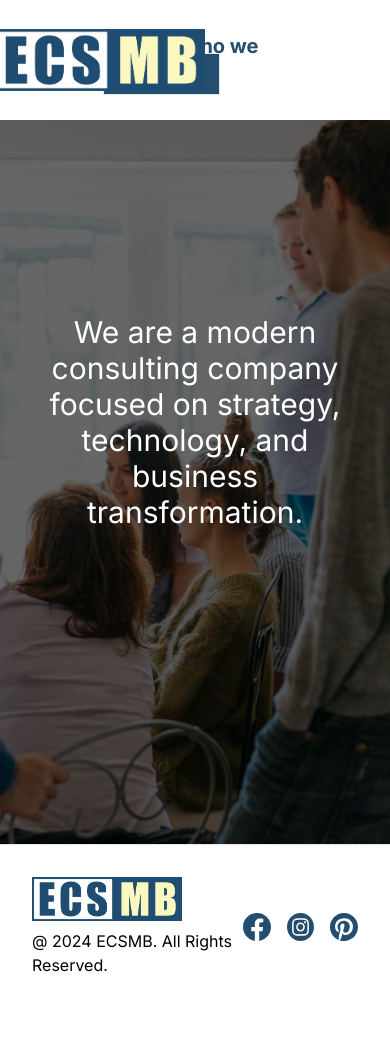
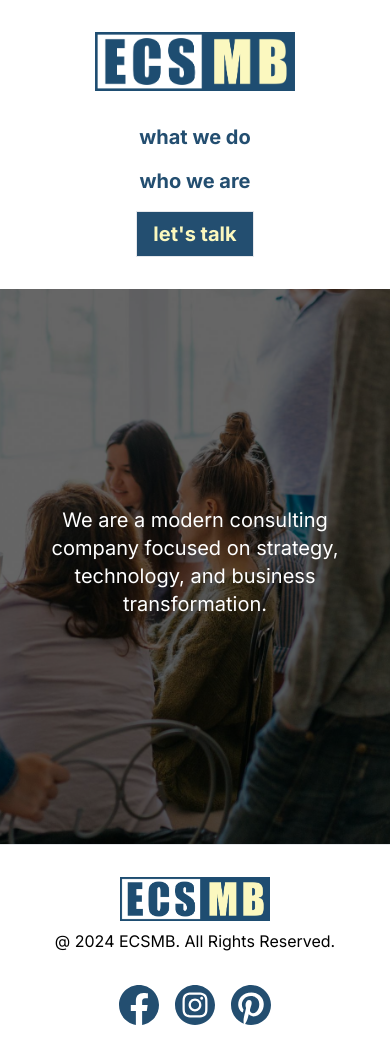
Before and after one commit to MilosBogicevic/nextjs-website, a Next.js app: page /contact in a window 390 px wide. Before the commit the page ends 1009 px from the top, so only its background shows below. Built offline with nearby package versions, Linux system fonts and the light colour scheme.

Commit message:
Added metadata info to all pages. Added changes to Header, Footer and Hero components.

```diff
--- a/src/app/contact/page.tsx
+++ b/src/app/contact/page.tsx
@@ -1,5 +1,11 @@
 import Hero from "@/components/Hero";
 import homeImg from "/public/hero-image-3.jpg";
+import { Metadata } from "next";
+
+export const metadata: Metadata = {
+  title: "Contact Us",
+  description: "",
+};
 
 export default function ContactPage() {
     return (
--- a/src/app/page.tsx
+++ b/src/app/page.tsx
@@ -1,6 +1,12 @@
 import Hero from "@/components/Hero";
 import homeImg from "/public/hero-image-1.jpg";
 import InfoSectionBelowHero from "@/components/InfoSectionBelowHero";
+import { Metadata } from "next";
+
+export const metadata: Metadata = {
+  title: "ECSMB - High performance eCommerce solutions",
+  description: "",
+};
 
 export default function Home() {
   return (
--- a/src/app/what-we-do/page.tsx
+++ b/src/app/what-we-do/page.tsx
@@ -1,5 +1,11 @@
 import Hero from "@/components/Hero";
 import homeImg from "/public/hero-image-2.jpg";
+import { Metadata } from "next";
+
+export const metadata: Metadata = {
+  title: "What we do",
+  description: "",
+};
 
 export default function WhatWeDoPage() {
   return (
--- a/src/app/who-we-are/page.tsx
+++ b/src/app/who-we-are/page.tsx
@@ -1,5 +1,11 @@
 import Hero from "@/components/Hero";
 import homeImg from "/public/hero-image-2.jpg";
+import { Metadata } from "next";
+
+export const metadata: Metadata = {
+  title: "Who we are",
+  description: "",
+};
 
 export default function WhoWeArePage() {
   return (
--- a/src/components/Footer.tsx
+++ b/src/components/Footer.tsx
@@ -8,8 +8,8 @@ import PinterestIcon from "/public/ecsmb-pinterest.svg";
 export default function Footer() {
   return (
     <footer className="flex w-full border-t border-gray-200 p-8">
-      <div className="flex container mx-auto items-center justify-between">
-        <div className="flex flex-col">
+      <div className="flex container mx-auto items-center justify-between flex-col md:flex-row gap-y-8">
+        <div className="flex flex-col items-center md:items-start">
           <Link href="/">
             <Image
               src={Logo}
@@ -19,7 +19,7 @@ export default function Footer() {
               className="transition-transform hover:scale-105"
             />
           </Link>
-          <p className="mt-2">@ 2024 ECSMB. All Rights Reserved.</p>
+          <p className="mt-2 text-center md:text-left">@ 2024 ECSMB. All Rights Reserved.</p>
         </div>
         <div className="flex space-x-4">
           <Link href="https://www.facebook.com">
--- a/src/components/Header.tsx
+++ b/src/components/Header.tsx
@@ -5,11 +5,11 @@ import Logo from "/public/logo.svg"
 export default function Header() {
   return (
     <div className="w-full absolute bg-white z-10">
-      <nav className="container relative flex flex-wrap justify-between items-center mx-auto p-8">
+      <nav className="container relative flex flex-col md:flex-row justify-between items-center mx-auto p-8 gap-y-8">
         <Link href="/">
-          <Image src={Logo} alt="" fill className="max-w-[200px] w-full transition-transform hover:scale-105"/>
+          <Image src={Logo} alt="" width={200} height={50} className="transition-transform hover:scale-105"/>
         </Link>
-        <div className="space-x-10 text-xl text-primary font-bold">
+        <div className="flex flex-col items-center sm:flex-row gap-x-8 gap-y-4 text-xl text-primary font-bold">
           <Link href="/what-we-do" className="hover:border-b-2 hover:border-primary">what we do</Link>
           <Link href="/who-we-are" className="hover:border-b-2 hover:border-primary">who we are</Link>
           <Link href="/contact" className="border px-4 py-2 bg-primary text-secondary hover:bg-primary-light transition-transform">let&apos;s talk</Link>
--- a/src/components/Hero.tsx
+++ b/src/components/Hero.tsx
@@ -10,7 +10,7 @@ interface HeroProps {
 export default function Hero(props: HeroProps) {
   return (
     <>
-      <div className="relative h-[100vh] flex justify-center items-center">
+      <div className="relative h-[100vh] flex justify-center items-center pt-[280px] md:pt-[120px]">
         <div className="absolute -z-10 inset-0">
           <Image
             src={props.imgData}
@@ -21,7 +21,7 @@ export default function Hero(props: HeroProps) {
           <div className="absolute inset-0 bg-black opacity-60"></div>
         </div>
         <div className="px-10 text-center md:text-left flex justify-center items-center">
-          <h1 className="text-white text-3xl sm:text-5xl md:text-6xl max-w-[800px]">{props.title}</h1>
+          <h1 className="text-white text-xl sm:text-3xl md:text-5xl xl:text-6xl max-w-[800px]">{props.title}</h1>
         </div>
       </div>
     </>
```
